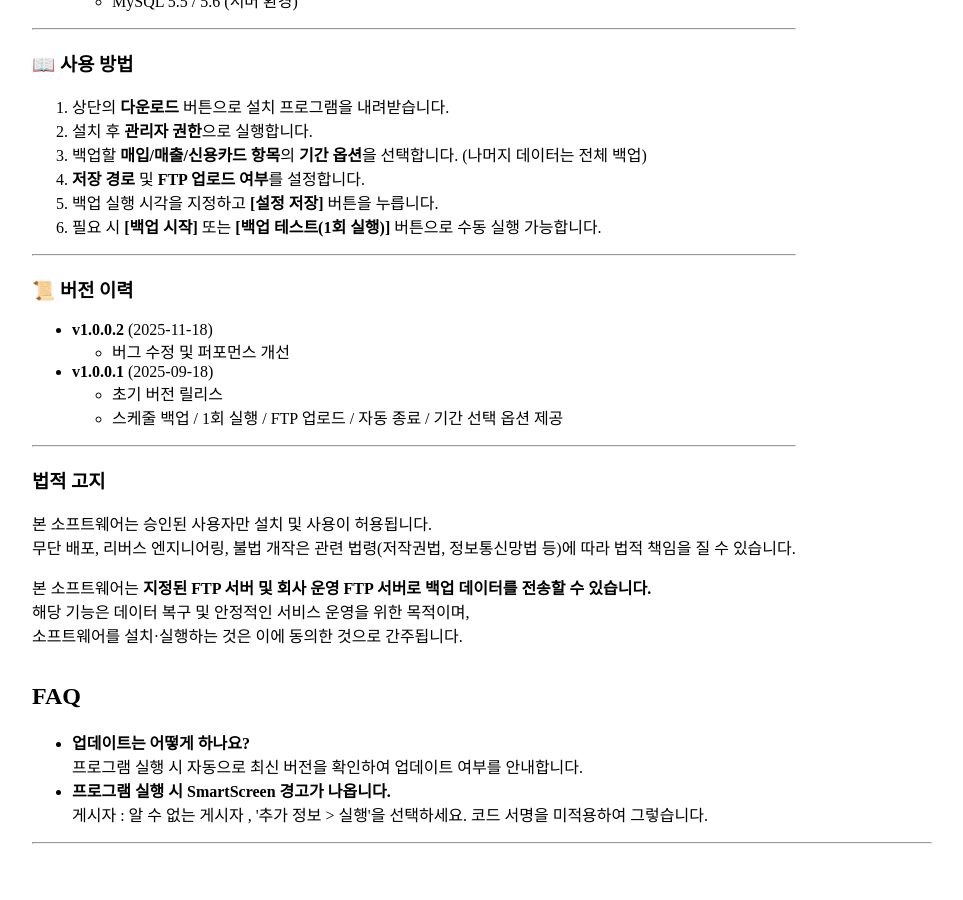
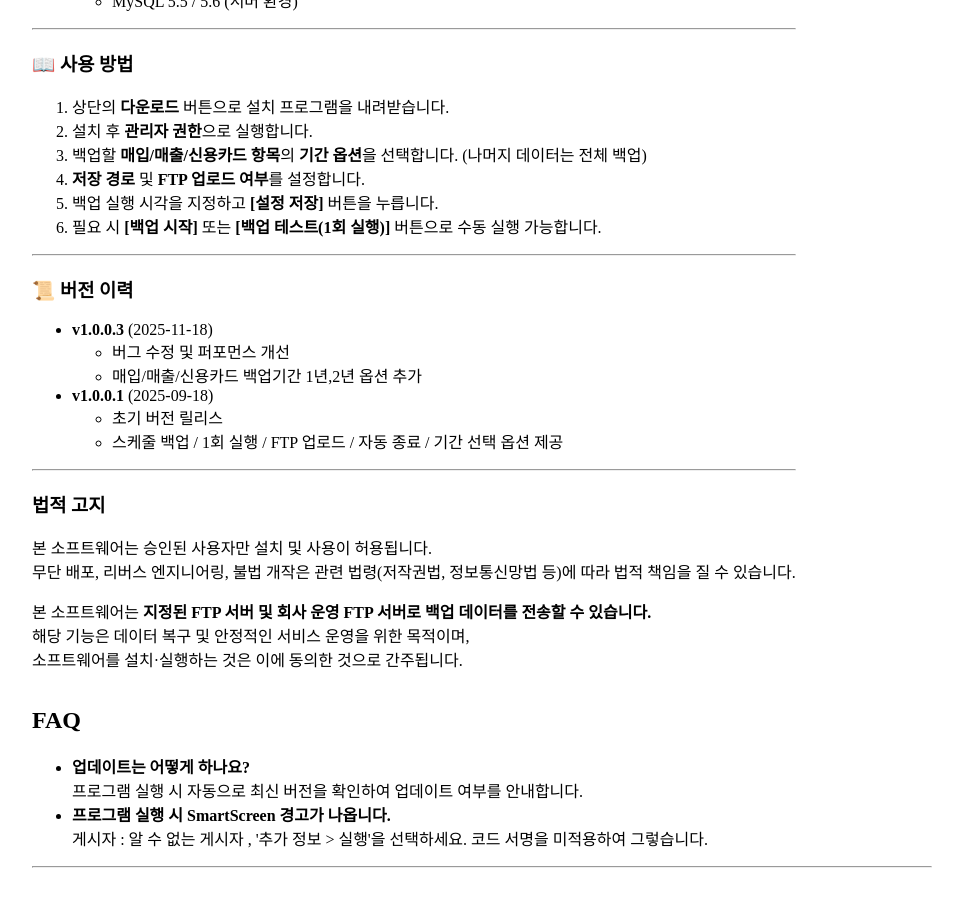
Before and after one commit to LeeTaeJong/LeeTaeJong.github.io, a Jekyll site: the page built from projects/HyDB2.md, in a window 1280 px wide and 900 px high, scrolled down 1656 px. Shown: the whole window, without its empty margins (158-1121 px from the left). Built offline with Jekyll 4.4.1, drawn with Linux system fonts in a browser that asks for light colours; before the commit the page ends 2532 px from its top, so only the background shows below that.

Commit message:
Update HyDB2.md

```diff
--- a/projects/HyDB2.md
+++ b/projects/HyDB2.md
@@ -65,8 +65,9 @@ FTP 업로드 및 자동 종료 등 부가 기능을 제공하는 **데이터베
 ---
 
 ### 📜 버전 이력
-- **v1.0.0.2** (2025-11-18)
+- **v1.0.0.3** (2025-11-18)
   - 버그 수정 및 퍼포먼스 개선
+  - 매입/매출/신용카드 백업기간 1년,2년 옵션 추가
 - **v1.0.0.1** (2025-09-18)
   - 초기 버전 릴리스
   - 스케줄 백업 / 1회 실행 / FTP 업로드 / 자동 종료 / 기간 선택 옵션 제공
```
